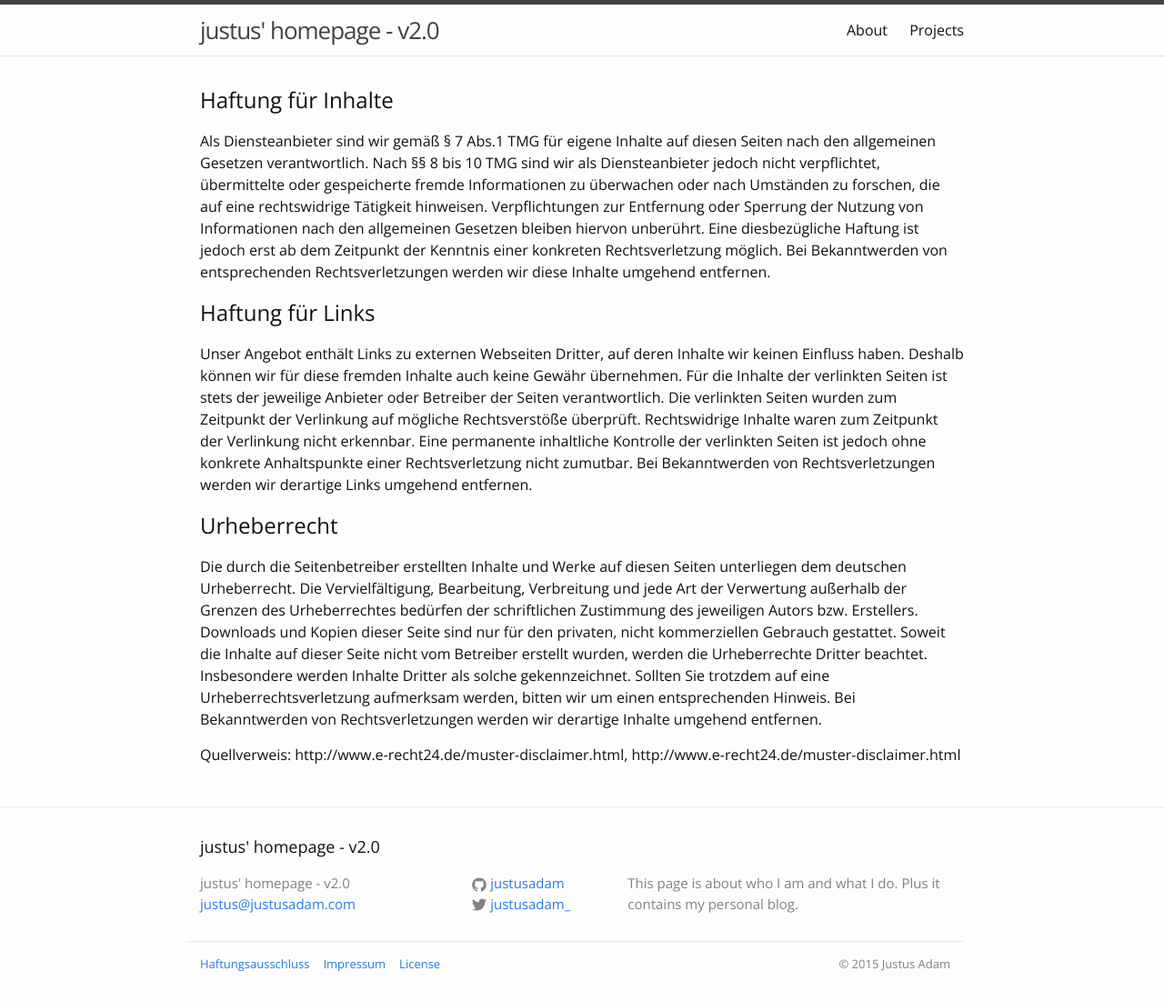
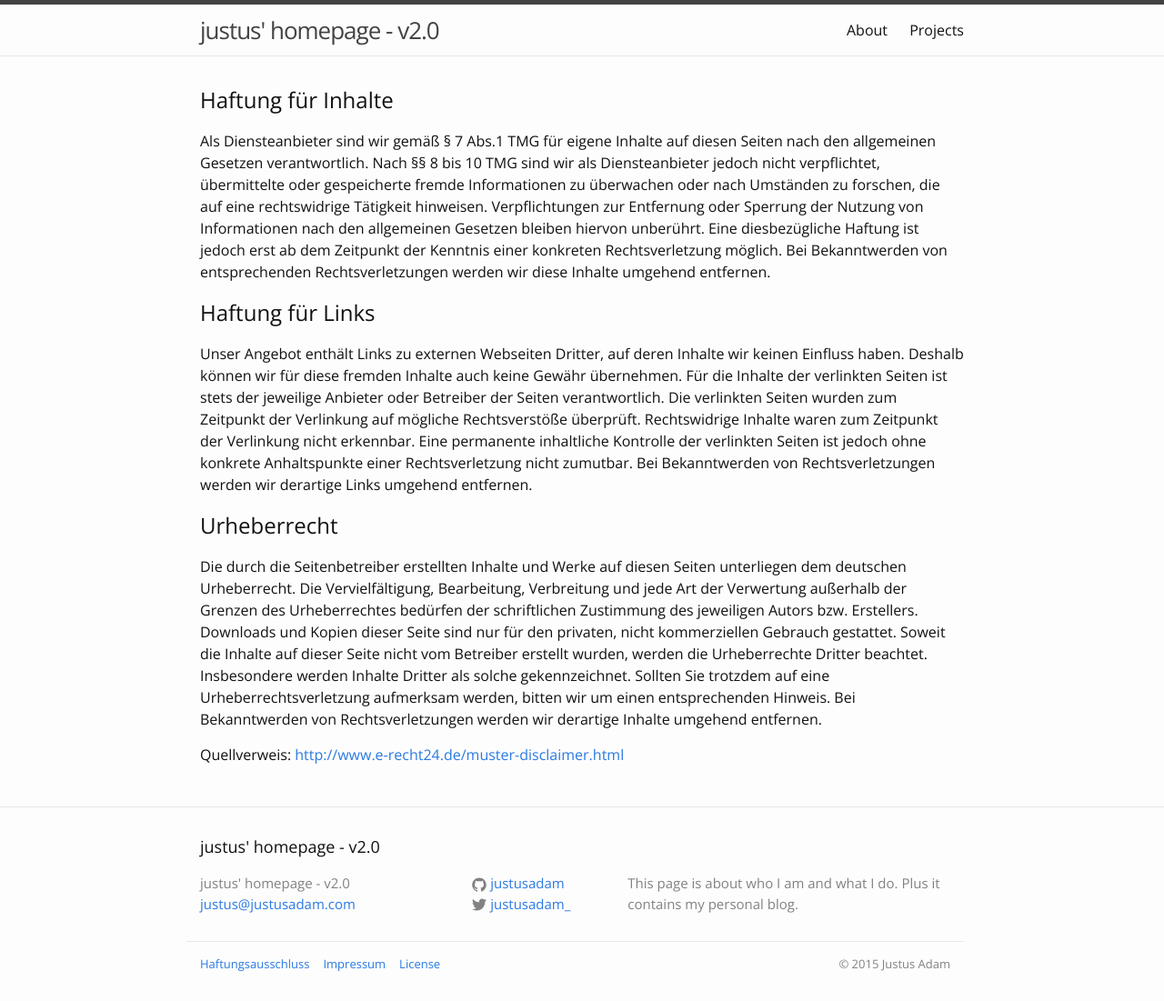
Before and after one commit to JustusAdam/justusadam.github.io, a Jekyll site: the page built from _legal/disclaimer.md, in a window 1280 px wide. Shown: the whole page at 91% size. Built offline with Jekyll 4.4.1, drawn with Linux system fonts in a browser that asks for light colours.

Commit message:
correct something

```diff
--- a/_legal/disclaimer.md
+++ b/_legal/disclaimer.md
@@ -14,4 +14,4 @@ Unser Angebot enthält Links zu externen Webseiten Dritter, auf deren Inhalte wi
 
 Die durch die Seitenbetreiber erstellten Inhalte und Werke auf diesen Seiten unterliegen dem deutschen Urheberrecht. Die Vervielfältigung, Bearbeitung, Verbreitung und jede Art der Verwertung außerhalb der Grenzen des Urheberrechtes bedürfen der schriftlichen Zustimmung des jeweiligen Autors bzw. Erstellers. Downloads und Kopien dieser Seite sind nur für den privaten, nicht kommerziellen Gebrauch gestattet. Soweit die Inhalte auf dieser Seite nicht vom Betreiber erstellt wurden, werden die Urheberrechte Dritter beachtet. Insbesondere werden Inhalte Dritter als solche gekennzeichnet. Sollten Sie trotzdem auf eine Urheberrechtsverletzung aufmerksam werden, bitten wir um einen entsprechenden Hinweis. Bei Bekanntwerden von Rechtsverletzungen werden wir derartige Inhalte umgehend entfernen.
 
-Quellverweis: http://www.e-recht24.de/muster-disclaimer.html, http://www.e-recht24.de/muster-disclaimer.html
+Quellverweis: [http://www.e-recht24.de/muster-disclaimer.html](http://www.e-recht24.de/muster-disclaimer.html)
```
Also changed, not shown: _legal/imprint.md (+1 -1 lines).
